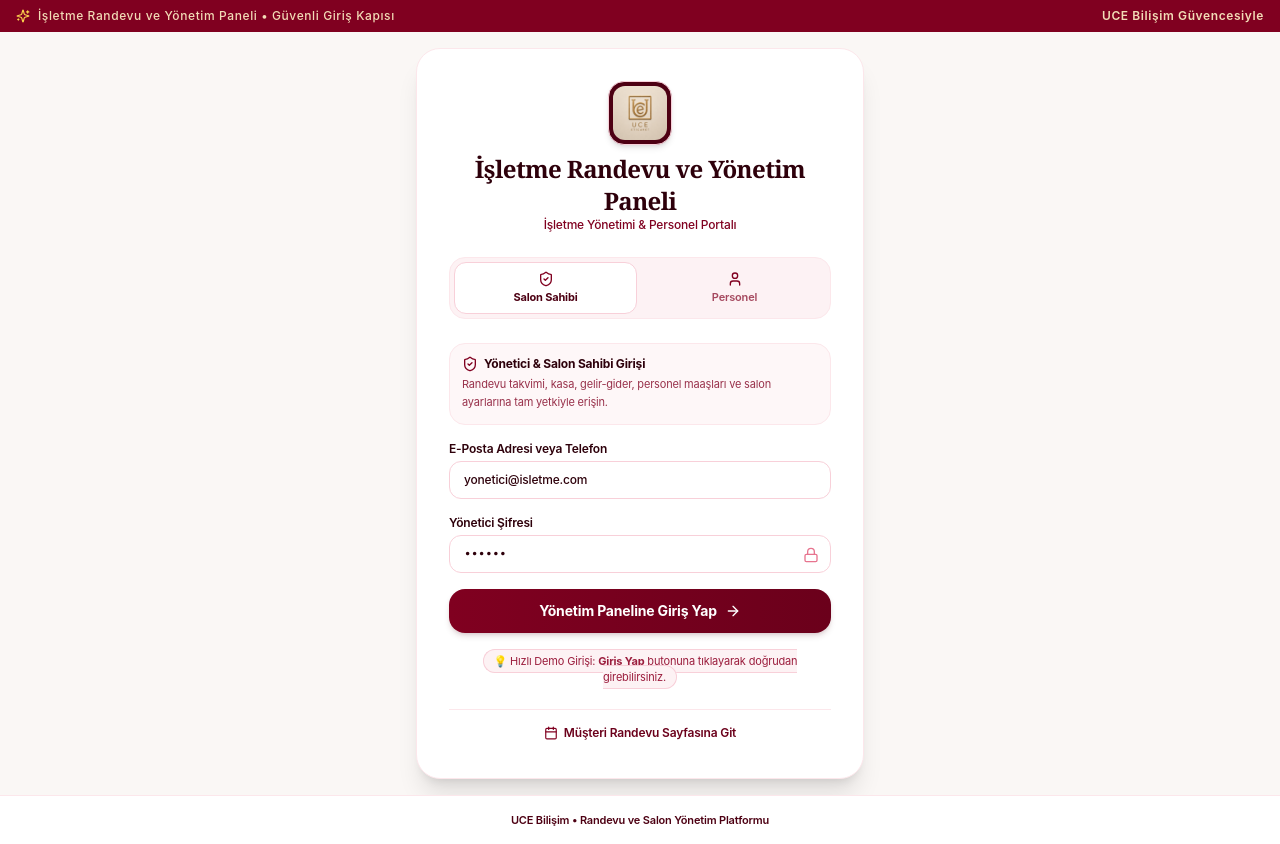
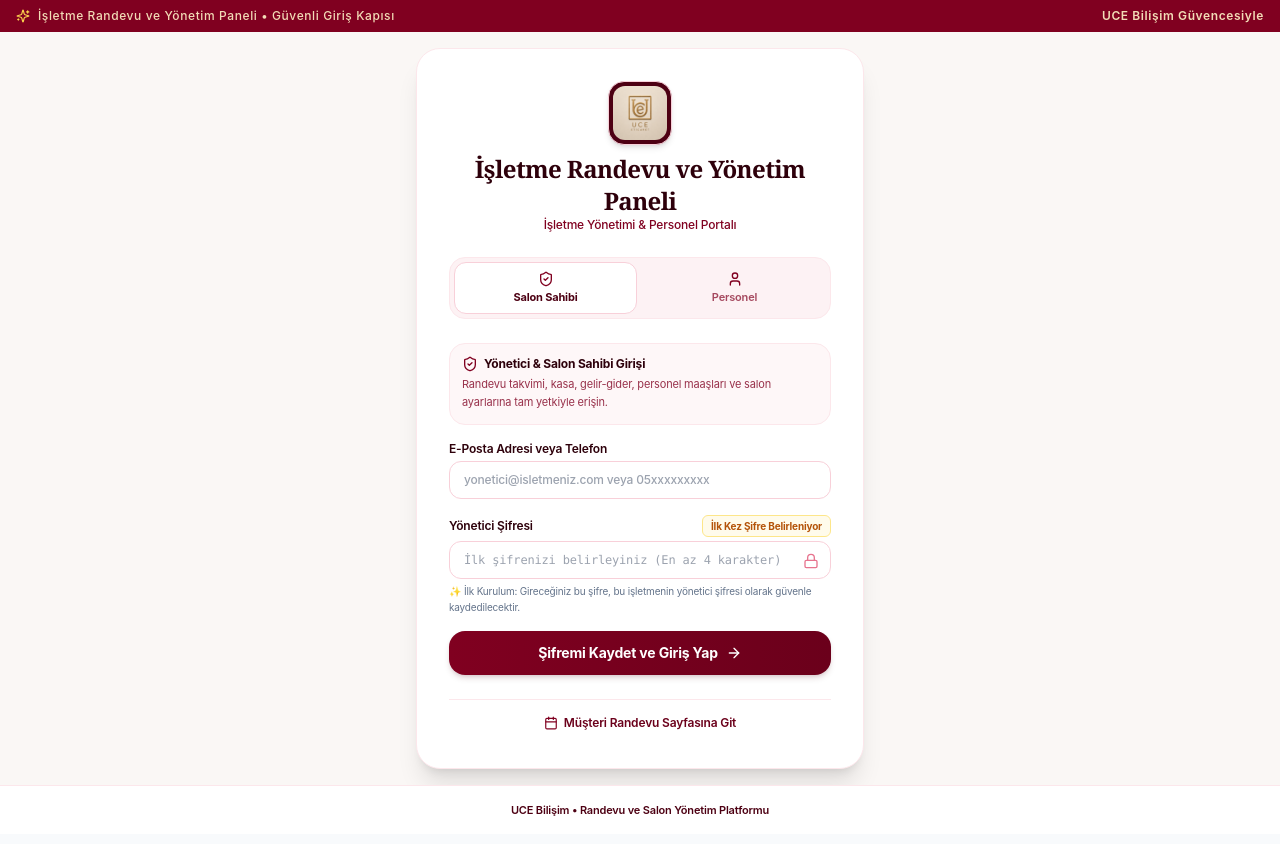
Before and after one commit to umutcanelidar/UceRandevu, a Next.js app: page /login in a window 1280 px wide. Built offline with nearby package versions, Linux system fonts and the light colour scheme.

Commit message:
feat: 7/24 randevu saatleri, sifirlanmis temiz sablon ve guvenli giris dogrulamasi

```diff
--- a/src/app/login/page.tsx
+++ b/src/app/login/page.tsx
@@ -22,6 +22,7 @@ export default function LoginPage() {
 
   const [activeTab, setActiveTab] = useState<'ADMIN' | 'STAFF'>('ADMIN');
   const [storeName, setStoreName] = useState('');
+  const [isFirstSetup, setIsFirstSetup] = useState(false);
 
   useEffect(() => {
     if (typeof window !== 'undefined') {
@@ -31,13 +32,20 @@ export default function LoginPage() {
       const active = storeParam || savedSlug;
       if (active) {
         setStoreName(active.toUpperCase());
+        const storeKey = `uce_admin_pass_${active.toLowerCase()}`;
+        const existing = localStorage.getItem(storeKey);
+        setIsFirstSetup(!existing);
+      } else {
+        const defaultKey = 'uce_admin_pass_default';
+        const existing = localStorage.getItem(defaultKey);
+        setIsFirstSetup(!existing);
       }
     }
   }, []);
 
-  // Admin form
-  const [adminEmail, setAdminEmail] = useState('yonetici@isletme.com');
-  const [adminPassword, setAdminPassword] = useState('123456');
+  // Admin form (Hazır/hardcoded veriler kaldırıldı)
+  const [adminEmail, setAdminEmail] = useState('');
+  const [adminPassword, setAdminPassword] = useState('');
 
   // Staff form
   const [selectedStaffCode, setSelectedStaffCode] = useState(staffList[0]?.staffCode || '');
@@ -48,8 +56,44 @@ export default function LoginPage() {
 
   const handleAdminLogin = (e: React.FormEvent) => {
     e.preventDefault();
+    setErrorMsg('');
+
+    const emailTrim = adminEmail.trim();
+    const passTrim = adminPassword.trim();
+
+    if (!emailTrim) {
+      setErrorMsg('Lütfen e-posta adresinizi veya kullanıcı adınızı giriniz.');
+      return;
+    }
+
+    if (!passTrim) {
+      setErrorMsg('Lütfen yönetici şifrenizi giriniz.');
+      return;
+    }
+
+    const storeSlug = (storeName || tenant.slug || 'default').toLowerCase();
+    const storeKey = `uce_admin_pass_${storeSlug}`;
+    const savedPass = typeof window !== 'undefined' ? localStorage.getItem(storeKey) : null;
+
+    if (!savedPass) {
+      // Bu mağaza için henüz şifre belirlenmemiş (İlk Kez Giriş)
+      if (passTrim.length < 4) {
+        setErrorMsg('Yönetici şifreniz en az 4 karakter olmalıdır.');
+        return;
+      }
+      if (typeof window !== 'undefined') {
+        localStorage.setItem(storeKey, passTrim);
+        localStorage.setItem(`uce_admin_email_${storeSlug}`, emailTrim);
+      }
+    } else {
+      // Şifre kontrolü
+      if (passTrim !== savedPass) {
+        setErrorMsg('Hatalı yönetici şifresi! Lütfen bu mağaza için belirlediğiniz şifreyi giriniz.');
+        return;
+      }
+    }
+
     setIsLoading(true);
-    setErrorMsg('');
 
     setTimeout(() => {
       switchUser('SPECIAL_ADMIN');
@@ -180,26 +224,40 @@ export default function LoginPage() {
                 <input
                   type="text"
                   required
+                  placeholder="yonetici@isletmeniz.com veya 05xxxxxxxxx"
                   value={adminEmail}
                   onChange={(e) => setAdminEmail(e.target.value)}
-                  className="w-full px-3.5 py-2.5 rounded-xl border border-brand-200 focus:outline-hidden focus:border-brand-700 font-medium text-brand-950 shadow-2xs bg-white"
+                  className="w-full px-3.5 py-2.5 rounded-xl border border-brand-200 focus:outline-hidden focus:border-brand-700 font-medium text-brand-950 shadow-2xs bg-white text-xs"
                 />
               </div>
 
               <div>
-                <label className="block font-semibold text-brand-950 mb-1">
-                  Yönetici Şifresi
-                </label>
+                <div className="flex items-center justify-between mb-1">
+                  <label className="block font-semibold text-brand-950">
+                    Yönetici Şifresi
+                  </label>
+                  {isFirstSetup && (
+                    <span className="text-[10px] text-amber-700 font-bold bg-amber-50 px-2 py-0.5 rounded-md border border-amber-200">
+                      İlk Kez Şifre Belirleniyor
+                    </span>
+                  )}
+                </div>
                 <div className="relative">
                   <input
                     type="password"
                     required
+                    placeholder={isFirstSetup ? "İlk şifrenizi belirleyiniz (En az 4 karakter)" : "Yönetici şifrenizi giriniz"}
                     value={adminPassword}
                     onChange={(e) => setAdminPassword(e.target.value)}
-                    className="w-full px-3.5 py-2.5 rounded-xl border border-brand-200 focus:outline-hidden focus:border-brand-700 font-mono text-brand-950 shadow-2xs bg-white"
+                    className="w-full px-3.5 py-2.5 rounded-xl border border-brand-200 focus:outline-hidden focus:border-brand-700 font-mono text-brand-950 shadow-2xs bg-white text-xs"
                   />
                   <Lock className="w-4 h-4 text-brand-400 absolute right-3 top-3" />
                 </div>
+                <p className="text-[10px] text-slate-500 mt-1">
+                  {isFirstSetup
+                    ? "✨ İlk Kurulum: Gireceğiniz bu şifre, bu işletmenin yönetici şifresi olarak güvenle kaydedilecektir."
+                    : "🔒 Güvenli Giriş: Lütfen işletmeniz için belirlediğiniz şifreyi giriniz."}
+                </p>
               </div>
 
               <button
@@ -207,15 +265,9 @@ export default function LoginPage() {
                 disabled={isLoading}
                 className="w-full py-3 bg-gradient-to-r from-brand-700 to-brand-800 hover:from-brand-800 hover:to-brand-900 text-white font-bold text-xs sm:text-sm rounded-2xl transition shadow-md shadow-brand-900/15 flex items-center justify-center space-x-2 cursor-pointer"
               >
-                <span>{isLoading ? 'Giriş Yapılıyor...' : 'Yönetim Paneline Giriş Yap'}</span>
+                <span>{isLoading ? 'Giriş Yapılıyor...' : isFirstSetup ? 'Şifremi Kaydet ve Giriş Yap' : 'Yönetim Paneline Giriş Yap'}</span>
                 <ArrowRight className="w-4 h-4" />
               </button>
-
-              <div className="text-center pt-1">
-                <span className="text-[11px] text-brand-600 bg-brand-50 px-2.5 py-1 rounded-full border border-brand-200">
-                  💡 Hızlı Demo Girişi: <strong>Giriş Yap</strong> butonuna tıklayarak doğrudan girebilirsiniz.
-                </span>
-              </div>
             </form>
           )}
 
--- a/src/app/page.tsx
+++ b/src/app/page.tsx
@@ -124,9 +124,9 @@ export default function HomePage() {
             <div className="w-11 h-11 rounded-2xl bg-[#FCFBF9] text-[#8C6D3F] flex items-center justify-center border border-[#E5D5B5]">
               <Calendar className="w-5 h-5 text-[#B8860B]" />
             </div>
-            <h3 className="font-bold text-slate-900 font-serif text-base">Çakışmasız Canlı Takvim</h3>
+            <h3 className="font-bold text-slate-900 font-serif text-base">7/24 Kesintisiz Canlı Takvim</h3>
             <p className="text-xs text-slate-600 leading-relaxed">
-              10:00 - 21:00 arası 15 dakikalık aralıklarla randevu planlaması. Müşteriler için online talep, yöneticiler için hızlı düzenleme.
+              Saat sınırlaması olmadan 7/24 kesintisiz randevu planlaması. Müşteriler için online talep, yöneticiler için hızlı düzenleme.
             </p>
           </div>
 
--- a/src/app/staff/page.tsx
+++ b/src/app/staff/page.tsx
@@ -345,12 +345,11 @@ export default function StaffPortalPage() {
                   >
                     {(() => {
                       const slots: string[] = [];
-                      for (let hour = 10; hour <= 20; hour++) {
+                      for (let hour = 0; hour < 24; hour++) {
                         for (let min = 0; min < 60; min += 15) {
                           slots.push(`${hour.toString().padStart(2, '0')}:${min.toString().padStart(2, '0')}`);
                         }
                       }
-                      slots.push('21:00');
                       return slots.map((h) => (
                         <option key={h} value={h}>
                           {h}
--- a/src/app/yonetim-paneli/page.tsx
+++ b/src/app/yonetim-paneli/page.tsx
@@ -225,10 +225,10 @@ export default function UceBilisimManagementGateway() {
                 <div className="p-3.5 rounded-2xl bg-[#1c1c1c] border border-[#c5a059]/20 space-y-1">
                   <div className="flex items-center space-x-2 text-[#e5d5b5] font-bold">
                     <Calendar className="w-4 h-4 text-[#c5a059]" />
-                    <span className="font-serif">Canlı Randevu & Takvim</span>
+                    <span className="font-serif">7/24 Kesintisiz Randevu & Takvim</span>
                   </div>
                   <p className="text-[11px] text-stone-400 leading-relaxed font-light">
-                    10:00 - 21:00 arası 15 dakikalık aralıklarla çakışmasız randevu planlaması.
+                    Saat sınırlaması olmadan müşterileriniz için 7/24 kesintisiz online randevu planlaması.
                   </p>
                 </div>
 
```
Also changed, not shown: src/app/admin/calendar/page.tsx (+4 -7 lines), src/app/book/[slug]/page.tsx (+4 -5 lines).
